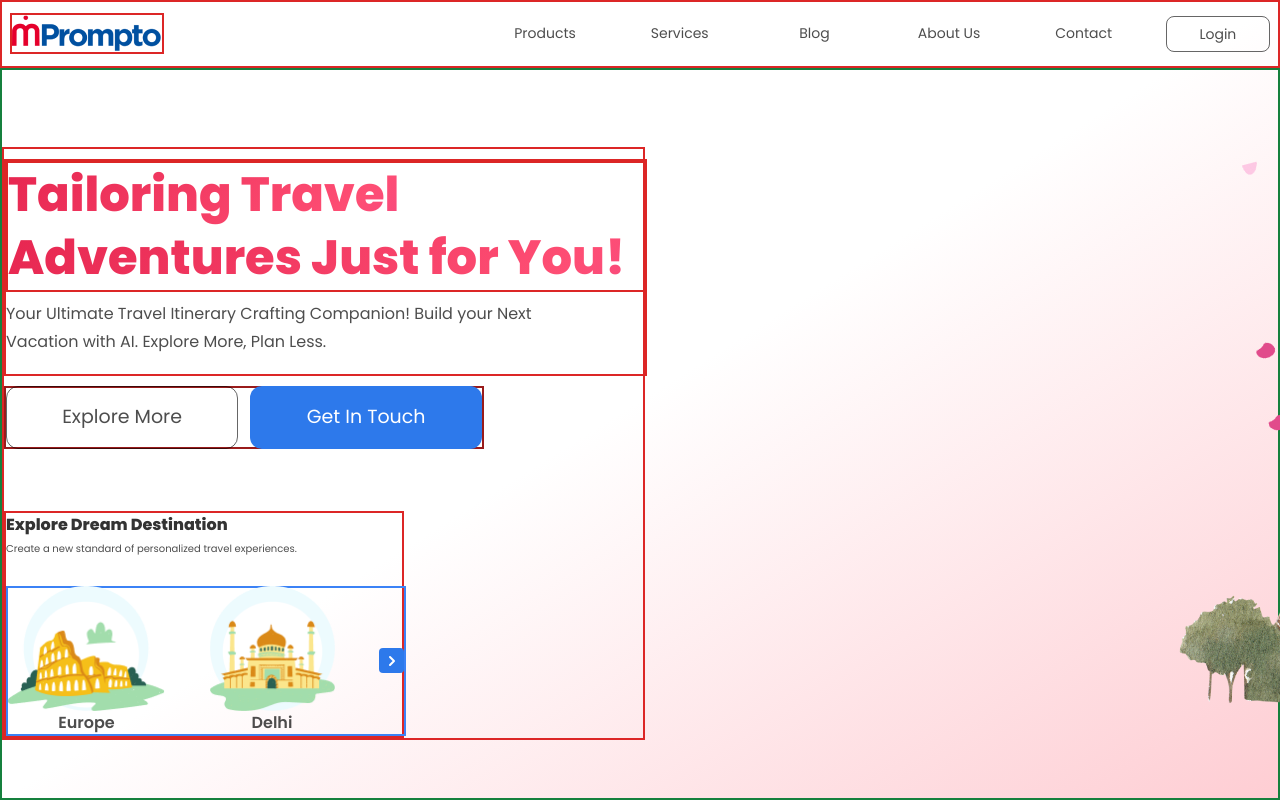
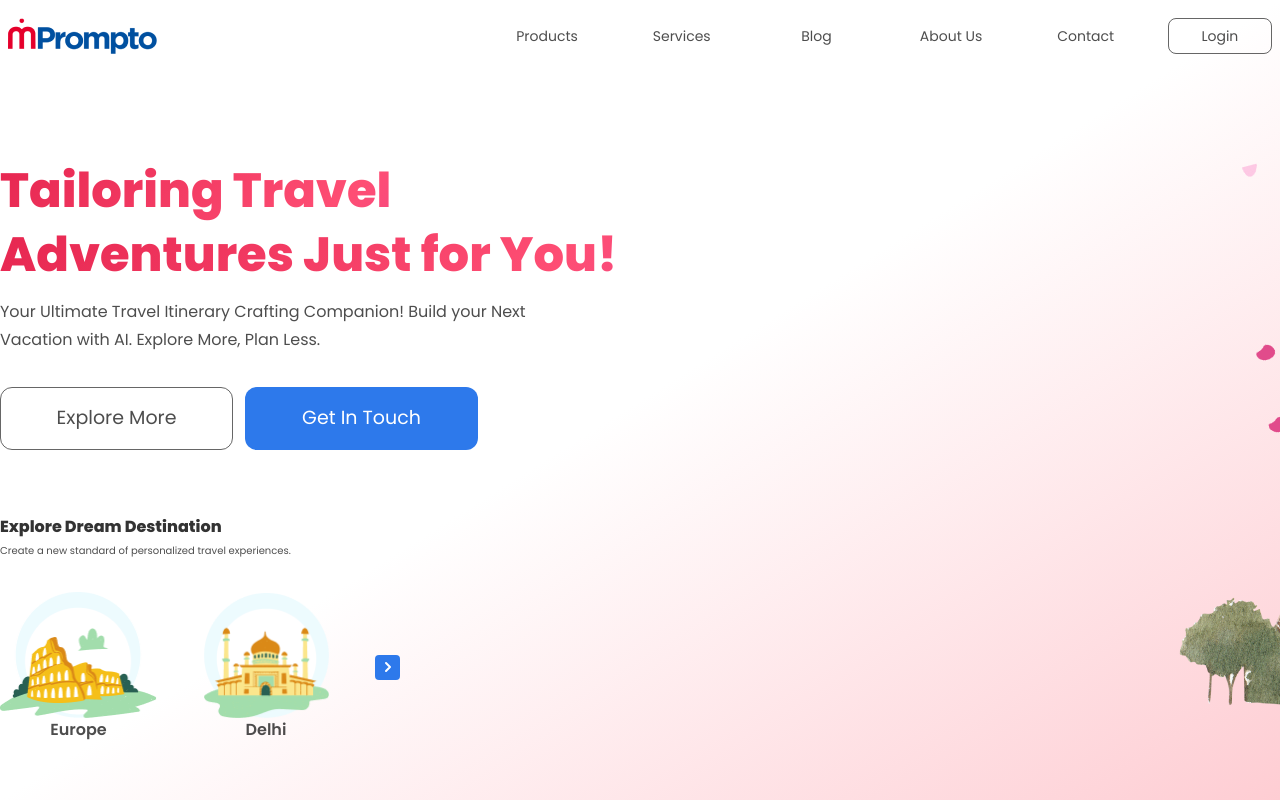
Before and after one commit to raiv200/sypto-assignment-2, a Next.js app: page / in a window 1280 px wide. Built offline with nearby package versions, Linux system fonts and the light colour scheme.

Commit message:
Updated: Readme File

```diff
--- a/components/HeroSection.jsx
+++ b/components/HeroSection.jsx
@@ -4,15 +4,15 @@ import AutoCarousel from "./AutoCarousel";
 
 const HeroSection = ({ setBackgroundColor }) => {
   return (
-    <section className="relative grid grid-cols-1  px-4 justify-evenly w-full h-full lg:flex lg:px-0 lg:justify-evenly lg:w-full lg:h-full border-2 border-green-700 ">
+    <section className="relative grid grid-cols-1  px-4 justify-evenly w-full h-full lg:flex lg:px-0 lg:justify-evenly lg:w-full lg:h-full">
       {/* Left Part */}
 
-      <div className="flex flex-col  justify-between border-2 border-red-600 items-center w-full h-full py-10  lg:items-start lg:w-[643px] lg:h-[593px] lg:mt-[77px] lg:py-0 ">
+      <div className="flex flex-col  justify-between items-center w-full h-full py-10  lg:items-start lg:w-[643px] lg:h-[593px] lg:mt-[77px] lg:py-0 ">
         <div className="flex flex-col justify-evenly w-full h-[311px] lg:justify-evenly lg:w-[643px] lg:h-[311px]">
           {/* Main Heading Text  */}
 
-          <div className="flex flex-col w-full h-[217px]  space-y-0 lg:space-y-2 border-2 border-red-600 ">
-            <div className="w-full h-[131px] flex flex-col  lg:items-start border-2 border-red-600 ">
+          <div className="flex flex-col w-full h-[217px]  space-y-0 lg:space-y-2  ">
+            <div className="w-full h-[131px] flex flex-col  lg:items-start  ">
               <h1 className="gradient-typing-text-1 gradient-text text-[34px] font-[800] leading-1 lg:text-[48px] lg:font-[800] lg:leading-[64px] overflow-hidden whitespace-nowrap  transition ease-in-out duration-600">
                 Tailoring Travel
               </h1>
@@ -29,7 +29,7 @@ const HeroSection = ({ setBackgroundColor }) => {
 
           {/* CTA Buttons  */}
 
-          <div className="flex items-center  space-x-4 w-full h-[63px] lg:space-x-3 lg:w-[480px] lg:h-[63px] border-2 border-red-800">
+          <div className="flex items-center  space-x-4 w-full h-[63px] lg:space-x-3 lg:w-[480px] lg:h-[63px]">
             <button className="flex  items-center justify-center h-[50px] w-[160px] lg:h-[63px] lg:w-[233px]  border-[1px] border-[#00000099] hover:shadow-2xl hover:-translate-y-1 rounded-xl px-6 py-4 transition ease-in duration-300  ">
               <a
                 href="/"
@@ -49,7 +49,7 @@ const HeroSection = ({ setBackgroundColor }) => {
           </div>
         </div>
         {/* Explore Section with Images  */}
-        <div className="flex  flex-col justify-between border-2 border-red-600 w-full h-[227px] mt-[430px] lg:mt-0 lg:w-[400px] lg:h-[227px]">
+        <div className="flex  flex-col justify-between  w-full h-[227px] mt-[430px] lg:mt-0 lg:w-[400px] lg:h-[227px]">
           <div className="flex flex-col w-full h-[47px] items-center lg:items-start lg:w-[298px] lg:h-[47px]">
             <h1 className="text-[16px] font-[800] text-[#000000CC] leading-6">
               Explore Dream Destination
@@ -59,7 +59,7 @@ const HeroSection = ({ setBackgroundColor }) => {
             </p>
           </div>
 
-          <div className="flex items-center justify-evenly border-2 border-blue-500 w-full h-[150px] lg:justify-between lg:w-[400px] lg:h-[150px]">
+          <div className="flex items-center justify-evenly w-full h-[150px] lg:justify-between lg:w-[400px] lg:h-[150px]">
             <div className="flex flex-col animate-slideInFromLeft">
               <div className="overflow-hidden  ">
                 <Image
--- a/components/Navbar.jsx
+++ b/components/Navbar.jsx
@@ -12,8 +12,8 @@ const Navbar = () => {
     setMobileNavOpen(!isMobileNavOpen);
   };
   return (
-    <header className="flex items-center justify-between px-4 lg:py-2 lg:px-2 md:py-6 h-[72px] border-2 border-red-600">
-      <div className="flex justify-center border-2 border-red-600">
+    <header className="flex items-center justify-between px-4 py-2 lg:px-2 lg:py-6 h-[72px]">
+      <div className="flex justify-center">
         {/* Logo */}
         <div
           onClick={toggleMobileNav}
```
Also changed, not shown: 1 other file (tests, documents, lock files or other folders).
